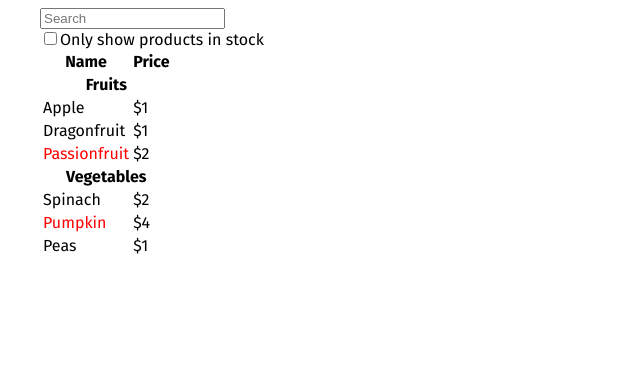
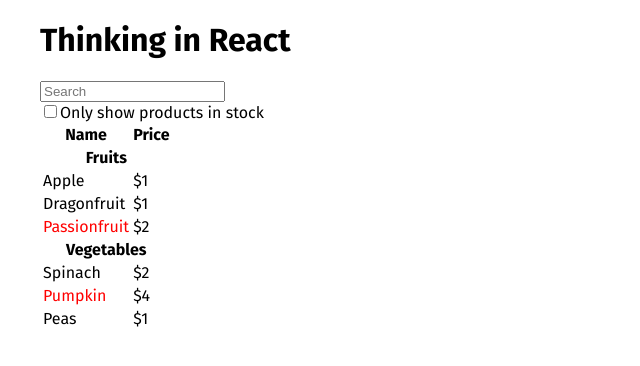
Before and after one commit to moive/thinking-react-ts-vite, a React (Vite) app: page / in a window 1280 px wide. Shown: the top 366 px of the page, without its empty margins (0-640 px from the left). Built offline with nearby package versions, Linux system fonts and the light colour scheme.

Commit message:
set defautlProps in FilterableProductTable component

```diff
--- a/src/components/FilterableProductTable.tsx
+++ b/src/components/FilterableProductTable.tsx
@@ -4,16 +4,18 @@ import ProductTable from './ProductTable'
 import SearchBar from './SearchBar'
 
 type Props = {
-	products: IProduct[]
+	products: IProduct[],
+	title?: string
 };
 
 
-const FilterableProductTable: FC<Props> = ({products}) => {
+const FilterableProductTable: FC<Props> = ({products, title}) => {
 
 	const [filterText, setFilterText] = useState('');
 	const [inStockOnly, setInStockOnly] = useState(false);
 	return (
 		<>
+			<h1>{title}</h1>
 			<SearchBar
 				filterText={filterText}
 				inStockOnly={inStockOnly}
@@ -29,4 +31,8 @@ const FilterableProductTable: FC<Props> = ({products}) => {
 	)
 }
 
-export default FilterableProductTable
+FilterableProductTable.defaultProps = {
+	title: "Thinking in React"
+};
+
+export default FilterableProductTable;
```
